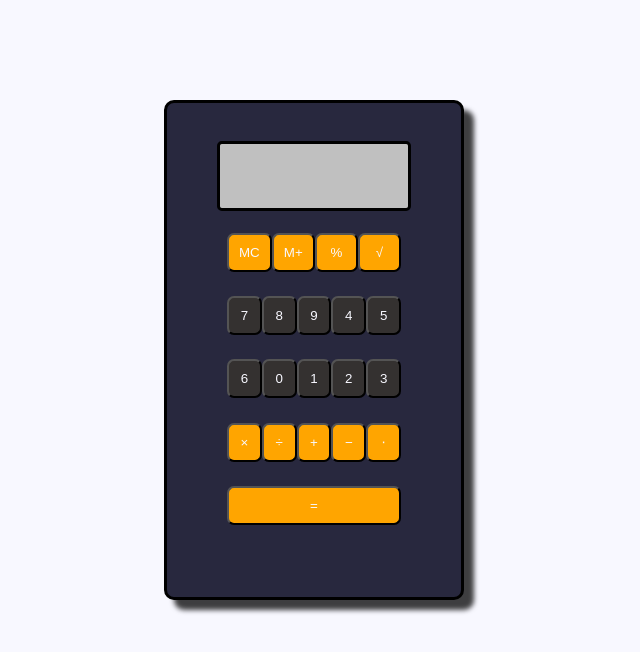
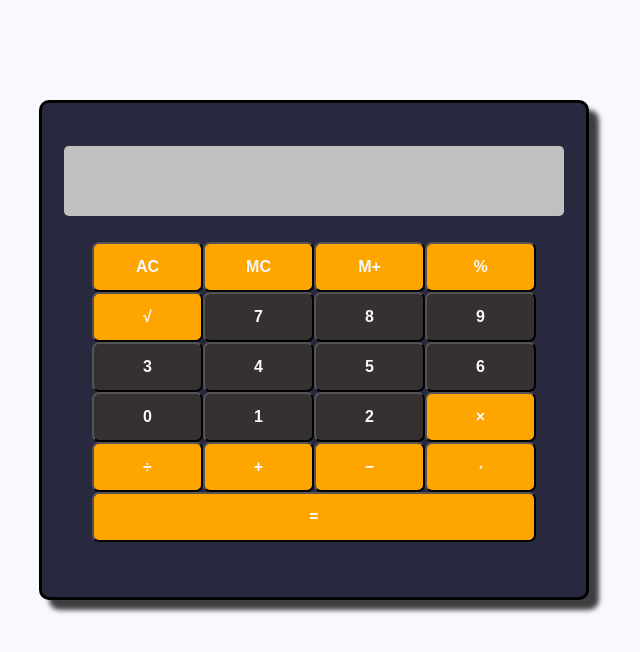
Before and after one commit to jvbigio/calculator, a plain HTML site: page index.html in a window 1280 px wide. Shown: the whole page, without its empty margins (326-966 px from the left). Drawn offline with Linux system fonts and the light colour scheme.

Commit message:
test case 1-3 works

```diff
--- a/app.js
+++ b/app.js
@@ -1,25 +1,35 @@
-const operations = document.querySelectorAll('.operation')
+// const operations = document.querySelectorAll('.operation')
 const result = document.querySelector('.result')
+let num1, num2, operation
+const savedNumbers = []
 
 const buttons = document.querySelector('.buttons-container')
 buttons.addEventListener('click', e => {
-  const savedNumbers = []
-  let num1, num2
-  const numbers = parseInt(e.target.textContent)
-  // console.log(numbers)
-  // console.log(parseInt(e.target.textContent))
-  result.innerHTML += numbers
-  // console.log(numbers)
+  const numbers = parseInt(e.target.textContent) // original
+  // const numbers = e.target.textContent
+
   const button = e.target
-  // console.log(button)
   if (button.classList.contains('number')) {
-    num1 = parseInt(button.textContent)
+    result.innerHTML += numbers
+    num1 = parseInt(button.textContent) // original
+    // num1 = button.textContent
     console.log(num1)
-  }
-  if (button.classList.contains('operation')) {
-    console.log(num1)
-    console.log(button.textContent)
+    result.innerHTML = num1
+
+    // console.log(num2)
+    // savedNumbers.push(num1)
+    // console.log(savedNumbers)
+  } else if (button.classList.contains('operation')) {
+    console.log('operation button was pressed!!')
     savedNumbers.push(num1)
+    result.innerHTML = num1
+    // result.innerHTML = ''
+
+
+    // num2 = (parseInt(button.textContent))
+    // // console.log(num2)
+    // console.log(button.textContent)
+    // savedNumbers.push(num1)
     console.log(savedNumbers)
   }
 })
--- a/index.html
+++ b/index.html
@@ -16,26 +16,27 @@
         </div>
       </div>
       <div class="buttons-container">
-        <button class="memoryClr operation">MC</button>
-        <button class="operation memoryAdd">M+</button>
-        <button class="operation">&percnt;</button>
-        <button class="operation">&Sqrt;</button>
+        <button class="operation decimal clear-screen">AC</button>
+        <button class="operation memory-clear">MC</button>
+        <button class="operation memory-add">M+</button>
+        <button class="operation percentage">&percnt;</button>
+        <button class="operation square-root">&Sqrt;</button>
         <button class="number">7</button>
         <button class="number">8</button>
         <button class="number">9</button>
+        <button class="number">3</button>
         <button class="number">4</button>
         <button class="number">5</button>
         <button class="number">6</button>
         <button class="number">0</button>
         <button class="number">1</button>
         <button class="number">2</button>
-        <button class="number">3</button>
-        <button class="operation">&times;</button>
-        <button class="operation">&divide;</button>
+        <button class="operation multiply">&times;</button>
+        <button class="operation divide">&divide;</button>
         <button class="operation add">&plus;</button>
-        <button class="operation">&minus;</button>
-        <button class="operation">&sdot;</button>
-        <button class="operation">&equals;</button>
+        <button class="operation subtract">&minus;</button>
+        <button class="operation decimal">&sdot;</button>
+        <button class="operation equals">&equals;</button>
       </div>
     </div>
   </div>
--- a/style.css
+++ b/style.css
@@ -28,8 +28,7 @@ body {
   flex-direction: column;
   align-items: center;
   justify-content: space-around;
-  /* background: #f9f9f9; */
-  /* background: darkgrey; */
+  min-width: 550px;
   background: #28283e;
   height: 100%;
   width: 300px;
@@ -43,51 +42,61 @@ body {
 .calculator-display {
   display: flex;
   background: silver;
-  border: 3px solid black;
   width: 100%;
   padding: 0.625rem;
   height: 4.375rem;
   border-radius: 0.3rem;
+  justify-content: flex-end;
+  align-items: center;
   margin-top: -0.75rem;
+  min-width: 500px;
+  text-align: right;
+  font-size: 2.8125rem;
 }
 
-.digits {
-  font-size: 2.8125rem;
-  text-align: right;
-  margin-right: 0.3rem;
+
+.buttons-container {
+  display: flex;
+  flex-wrap: wrap;
+  flex: 0 1 50%;
+  min-width: 400px;
+  margin-top: 1rem;
+  height: 90%;
 }
 
-.buttons-container {
-  /* for debugging */
-  /* border: 3px solid green; */
+button {
+  display: flex;
+  /* flex-wrap: wrap; */
+  flex: 0 1 25%;
+  justify-content: center;
+  align-items: center;
+  height: 50px;
   padding: 10px;
-  height: 1000%;
+  font-weight: bold;
+  font-size: 1rem;
+  background: #343130;
+  color: #f8f8ff;
+  border-radius: 7px;
+  cursor: pointer;
+}
+
+.equals {
+  flex-grow: 2;
+}
+
+/* original */
+/* .buttons-container {
+  padding: 10px;
   width: 100%;
   flex: 1;
   display: flex;
-  /* flex-direction: column; */
   flex-wrap: wrap;
   justify-content: space-between;
-}
-
-/* no effect */
-/* .buttons-container>div {
-  flex: 1;
 } */
 
-/* .calc-buttons {
-  border: 3px solid yellow;
-  height: 100px;
-  padding: 20px;
-  width: 100%;
+/* original */
+/* button {
   display: flex;
-  justify-content: space-between;
-  flex-direction: column;
-} */
-
-button {
-  display: flex;
-  /* font-size: 16px; */
   flex: 1;
   justify-content: space-around;
   flex-wrap: wrap;
@@ -97,7 +106,7 @@ button {
   background: #343130;
   color: #f8f8ff;
   border-radius: 7px;
-}
+} */
 
 .operation {
   background: orange;
```
Also changed, not shown: TESTCASE.txt (added).
